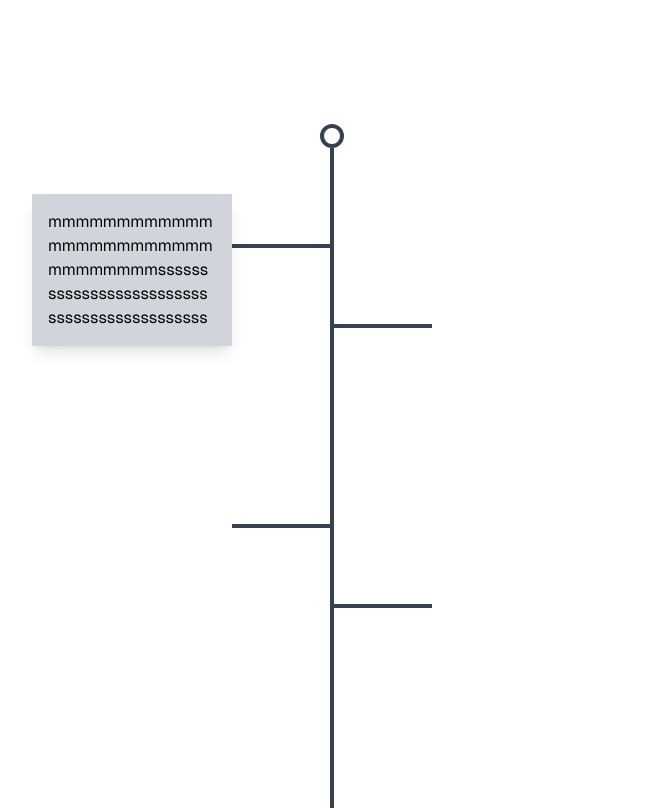
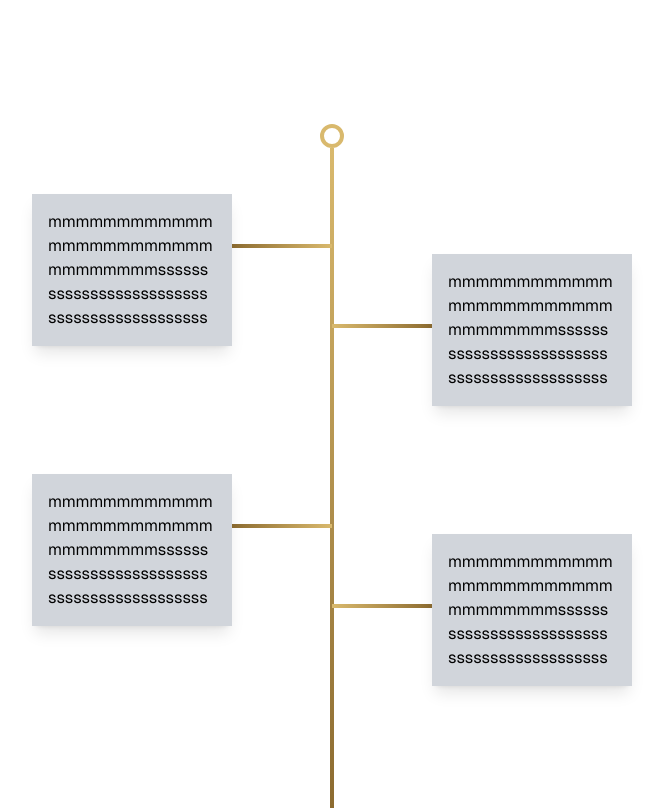
Before and after one commit to YohReg10/Portfolio, a Next.js app: page / in a window 1280 px wide. Shown: the part 3540-4348 px from the top of the page, without its empty margins (308-971 px from the left). Built offline with nearby package versions, Linux system fonts and the light colour scheme; a web font is replaced by a local one.

Commit message:
add box in every branchs + css

```diff
--- a/app/components/Hero.tsx
+++ b/app/components/Hero.tsx
@@ -1,6 +1,6 @@
 // Introduction du site
 
-import { Section } from "./Section";
+import { Section } from "./section";
 
 export const Hero = () => {
     return (
--- a/app/components/SectionProjects.tsx
+++ b/app/components/SectionProjects.tsx
@@ -1,5 +1,5 @@
 import Link from "next/link";
-import { Section } from "./Section";
+import { Section } from "./section";
 
 const listProjects = [
     {
--- a/app/components/SectionTechno.tsx
+++ b/app/components/SectionTechno.tsx
@@ -1,4 +1,4 @@
-import { Section } from "./Section";
+import { Section } from "./section";
 
 const listTechno = [
     {imgSrc : "react_img.svg", alt : "Logo React", name : "React", cercles : 3},
--- a/app/components/SkillsTree.tsx
+++ b/app/components/SkillsTree.tsx
@@ -6,13 +6,13 @@ export const SkillsTree = () => {
       <div className="relative">
 
         {/* Racine */}
-        <div className="w-6 h-6 bg-white rounded-full border-4 border-gray-700 mt-60"></div>
+        <div className="w-6 h-6 rounded-full border-4 border-[#d9b96d] bg-[hsl(0,0%,100%)] dark:bg-[hsl(0,0%,3.9%)] mt-60"></div>
 
         {/* Ligne verticale */}
-        <div className="absolute left-1/2 top-full h-[660px] w-1 bg-gray-700 transform -translate-x-1/2"></div>
+        <div className="absolute left-1/2 top-full h-[660px] w-1 bg-gradient-to-b from-[#d9b96d] to-[#8c6b30] transform -translate-x-1/2"></div>
 
         {/* Branche attachée à la ligne verticale 1 */}
-        <div className="absolute left-1/2 top-[120px] w-[100px] h-1 bg-gray-700 transform -translate-x-1/2 -translate-x-[100px] mt-[240px]">
+        <div className="absolute left-1/2 top-[120px] w-[100px] h-1 bg-gradient-to-l from-[#d9b96d] to-[#8c6b30] transform -translate-x-1/2 -translate-x-[100px] mt-[240px]">
 
           {/* Boîte de dialogue attachée à la branche 1 */}
             <div className="absolute left-1/2 top-[-50px] w-[200px] bg-gray-300 text-black p-4 transform -translate-x-1/2 -translate-x-[250px] shadow-lg">
@@ -23,14 +23,35 @@ export const SkillsTree = () => {
         </div>
 
         {/* Branche attachée à la ligne verticale 2 */}
-        <div className="absolute left-1/2 top-[200px] w-[100px] h-1 bg-gray-700 transform -translate-x-1/2 -translate-x-[0px] mt-[240px]"></div>
+        <div className="absolute left-1/2 top-[200px] w-[100px] h-1 bg-gradient-to-r from-[#d9b96d] to-[#8c6b30] transform -translate-x-1/2 -translate-x-[0px] mt-[240px]">
+
+        {/* Boîte de dialogue attachée à la branche 2 */}
+            <div className="absolute left-1/2 top-[-70px] w-[200px] bg-gray-300 text-black p-4 transform -translate-x-1/2 -translate-x-[-50px] shadow-lg">
+                <p className="whitespace-normal break-words">
+                mmmmmmmmmmmmmmmmmmmmmmmmmmmmmmmmssssssssssssssssssssssssssssssssssssssssssss
+                </p>
+            </div>
+        </div>
 
         {/* Branche attachée à la ligne verticale 3 */}
-        <div className="absolute left-1/2 top-[400px] w-[100px] h-1 bg-gray-700 transform -translate-x-1/2 -translate-x-[100px] mt-[240px]"></div>
+        <div className="absolute left-1/2 top-[400px] w-[100px] h-1 bg-gradient-to-l from-[#d9b96d] to-[#8c6b30] transform -translate-x-1/2 -translate-x-[100px] mt-[240px]">
+            {/* Boîte de dialogue attachée à la branche 3 */}
+            <div className="absolute left-1/2 top-[-50px] w-[200px] bg-gray-300 text-black p-4 transform -translate-x-1/2 -translate-x-[250px] shadow-lg">
+            <p className="whitespace-normal break-words">
+                mmmmmmmmmmmmmmmmmmmmmmmmmmmmmmmmssssssssssssssssssssssssssssssssssssssssssss
+            </p>
+            </div>
+        </div>
 
         {/* Branche attachée à la ligne verticale 4 */}
-        <div className="absolute left-1/2 top-[480px] w-[100px] h-1 bg-gray-700 transform -translate-x-1/2 -translate-x-[0px] mt-[240px]"></div>
-
+        <div className="absolute left-1/2 top-[480px] w-[100px] h-1 bg-gradient-to-r from-[#d9b96d] to-[#8c6b30] transform -translate-x-1/2 -translate-x-[0px] mt-[240px]">
+            {/* Boîte de dialogue attachée à la branche 4 */}
+            <div className="absolute left-1/2 top-[-70px] w-[200px] bg-gray-300 text-black p-4 transform -translate-x-1/2 -translate-x-[-50px] shadow-lg">
+                <p className="whitespace-normal break-words">
+                mmmmmmmmmmmmmmmmmmmmmmmmmmmmmmmmssssssssssssssssssssssssssssssssssssssssssss
+                </p>
+            </div>
+        </div>
       </div>
     </div>
   );
--- a/app/components/header.tsx
+++ b/app/components/header.tsx
@@ -1,7 +1,7 @@
 // Barre de navigation
 
 import { buttonVariants } from "@/app/components/ui/button";
-import { Section } from "./Section";
+import { Section } from "./section";
 import { GithubIcon } from "@/app/components/icons/GithubIcon";
 import { Linkedin } from "@/app/components/icons/LinkedinIcon";
 import Link from "next/link";
```
